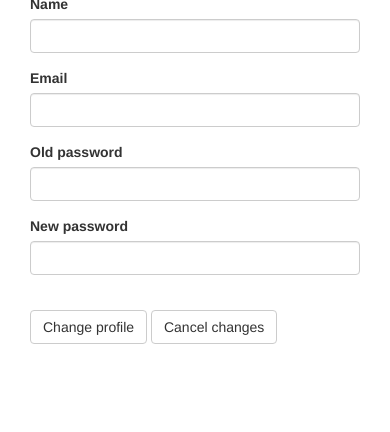
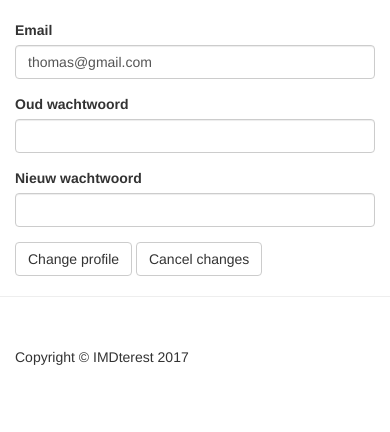
Before and after one commit to RisaSomers/Pinterest_PHP_Project, a PHP site: page /GIT/profile.php in a window 390 px wide. Shown: the part 412-844 px from the top of the page. Run offline with PHP 8.4, Linux system fonts and the light colour scheme; a user stored in the database is signed in; data comes from the database, SQL or seed files in the repository; some libraries are stand-ins or nearby versions.

Commit message:
Menu fix + update feedback upload profile picture

```diff
--- a/classes/Users.php
+++ b/classes/Users.php
@@ -132,8 +132,7 @@ class Users
         if ($check !== false) {
             $uploadOk = 1;
         } else {
-            echo "file is not an image";
-            $uploadOk = 0;
+            return "File is not an image";
         }
 
 
@@ -141,16 +140,15 @@ class Users
             $uploadOk = 0;
         }
         if ($_FILES["avatar"]["size"] > 500000000000000) {
-            echo "Sorry, your file is too large.";
-            $uploadOk = 0;
+            return "Sorry, your file is too large.";
         }
+        $imageFileType = strtolower($imageFileType);
         if ($imageFileType != "jpg" && $imageFileType != "png" && $imageFileType != "jpeg"
             && $imageFileType != "gif") {
-            echo "Sorry, only JPG, JPEG, PNG & GIF files are allowed.";
-            $uploadOk = 0;
+            return "Sorry, only JPG, JPEG, PNG & GIF files are allowed.";
         }
         if ($uploadOk == 0) {
-            echo "Sorry, your file was not uploaded.";
+            return "Sorry, your file was not uploaded.";
         } else {
             if (move_uploaded_file($test["avatar"]["tmp_name"], $target_file)) {
                 $conn = db::getInstance();
@@ -163,6 +161,8 @@ class Users
                 echo "Sorry, there was an error uploading your file.";
             }
         }
+
+        return true;
     }
 
 
--- a/includes/menu.php
+++ b/includes/menu.php
@@ -32,10 +32,10 @@
                         <span class="caret"></span>
                     </button>
                     <ul class="dropdown-menu" aria-labelledby="dropdownMenu1">
-                        <li><a href="profile.php">Instellingen</a></li>
+                        <li><a href="profile.php">Mijn profiel</a></li>
                         <li><a href="user_uploads.php">Mijn uploads</a></li>
                         <li role="separator" class="divider"></li>
-                       <li></li><a href="logout.php">Logout</a></li>
+                        <li><a href="logout.php">Logout</a></li>
                     </ul>
                 </div>
 
--- a/profile.php
+++ b/profile.php
@@ -1,7 +1,7 @@
 <?php
 
 spl_autoload_register(function ($class) {
-    include_once("classes/".$class.".php");
+	include_once("classes/" . $class . ".php");
 });
 
 session_start();
@@ -9,23 +9,26 @@ session_start();
 $user = new Users();
 $user = $user->getAllUserSpecific($_SESSION['id']);
 
-if (!isset($_FILES['avatar'])) {
-    $feedback = "Please select a file";
-    $feedback2 = "Change your information";
-} else {
+if (isset($_FILES['avatar'])) {
 	if (!empty($_POST)) {
 		$upload = new Users();
+		$ret = $upload->upload($_FILES);
+		if ($ret === true) {
+			$feedback_image = [
+              'success' => true,
+              'value' => "Your avatar was uploaded!"
+            ];
+		} else {
+            $feedback_image = [
+                'success' => false,
+                'value' => $ret
+            ];
+		}
 
-        $upload->upload($_FILES);
-        $feedback = "Your avatar was uploaded!";
-        $feedback2 = "Change your information";
+		$updatedUser = new Users();
+		$user = $updatedUser->getAllUserSpecific($_SESSION['id']);
 	}
 }
-
-
-if (!isset($_SESSION["email"])) {
-}
-
 
 if (!empty($_POST['email'])) {
 	$_SESSION['email'] = $_POST['email'];
@@ -57,69 +60,74 @@ if (!isset($_SESSION["email"])) {
     <link href="css/thumbnail-gallery.css" rel="stylesheet">
     <script src="https://ajax.googleapis.com/ajax/libs/jquery/3.1.0/jquery.min.js"></script>
     <script src="js/jquery.modal.js" type="text/javascript" charset="utf-8"></script>
-      <link rel="stylesheet" href="css/jquery.modal.css" type="text/css" media="screen" />
+    <link rel="stylesheet" href="css/jquery.modal.css" type="text/css" media="screen"/>
 
     <!-- SEARCH FUNCTION (AJAX LIVE PREVIEW)-->
     <style type="text/css">
         /* Formatting search box */
-          .search-box{
+        .search-box {
             width: 300px;
             position: relative;
             display: inline-block;
             font-size: 14px;
         }
-          .search-box input[type="text"]{
+
+        .search-box input[type="text"] {
             height: 32px;
             padding: 5px 10px;
             border: 1px solid #CCCCCC;
             font-size: 14px;
         }
-          .result{
+
+        .result {
             position: absolute;
             z-index: 999;
             top: 100%;
             left: 0;
         }
-          .search-box input[type="text"], .result{
+
+        .search-box input[type="text"], .result {
             width: 100%;
             box-sizing: border-box;
         }
+
         /* Formatting result items */
-          .result p{
+        .result p {
             margin: 0;
             padding: 7px 10px;
             border: 1px solid #CCCCCC;
             border-top: none;
             cursor: pointer;
         }
-          .result img{
-            width:50px;
+
+        .result img {
+            width: 50px;
             height: 50px;
             padding: 2px 5px;
         }
 
-          .result p:hover{
+        .result p:hover {
             background: #f2f2f2;
         }
     </style>
     <script type="text/javascript">
-      $(document).ready(function(){
-          $('.search-box input[type="text"]').on("keyup input", function(){
+        $(document).ready(function () {
+            $('.search-box input[type="text"]').on("keyup input", function () {
                 /* Get input value on change */
                 var inputVal = $(this).val();
                 var resultDropdown = $(this).siblings(".result");
-              if(inputVal.length){
-                  $.get("backend-search.php", {term: inputVal}).done(function(data){
+                if (inputVal.length) {
+                    $.get("backend-search.php", {term: inputVal}).done(function (data) {
                         // Display the returned data in browser
                         resultDropdown.html(data);
                     });
-              } else{
+                } else {
                     resultDropdown.empty();
                 }
             });
 
             // Set search input value on click of result item
-          $(document).on("click", ".result p", function(){
+            $(document).on("click", ".result p", function () {
                 $(this).parents(".search-box").find('input[type="text"]').val($(this).text());
                 $(this).parent(".result").empty();
             });
@@ -127,14 +135,10 @@ if (!isset($_SESSION["email"])) {
     </script>
 
 
-
     <title>Account</title>
 
     <style>
         .nav li {
-                    @@ -51,
-                    7 +83,
-                    12 @@ echo 'Congratulations! You are logged in!';
             text-decoration: none;
         }
 
@@ -147,82 +151,72 @@ if (!isset($_SESSION["email"])) {
 
 <body>
 
-
-
-
-           <div class="col-lg-12">
+<div class="container">
+    <div class="">
         <h1 class="page-header">Change your profile</h1>
-                <h4><?php echo $feedback ?></h4>
+			<?php if (isset($feedback_image['value'])): ?>
+          <div class="alert <?php echo $feedback_image['success'] ? 'alert-success' : 'alert-danger' ?>" role="alert">
+              <span class="glyphicon glyphicon-exclamation-sign" aria-hidden="true"></span>
+              <span class="sr-only">Error:</span>
+              <?php echo $feedback_image['value'] ?>
+          </div>
+			<?php endif; ?>
     </div>
 
+    <div class="row">
+        <div class="col-md-8">
+            <img src="<?php print $user['avatar'] ?>" alt="" class="">
 
-              <img src="<?php print $user['avatar'] ?>" alt="" style=" width: 10%; margin-left: 50px;" class="">
+            <form enctype="multipart/form-data" action="<?php echo htmlentities($_SERVER['PHP_SELF']); ?>"
+                  method="post">
 
-
-
-              <form enctype="multipart/form-data" action="<?php echo htmlentities($_SERVER['PHP_SELF']);?>" method="post">
-
-
-
-
-
-
-            <input type="hidden" name="MAX_FILE_SIZE" value="99999999" />
+                <input type="hidden" name="MAX_FILE_SIZE" value="99999999"/>
                 <div>
-                <input name="avatar" type="file" />
+                    <input name="avatar" type="file" id="avatar"/>
                 </div>
                 <br>
                 <div>
-                <input type="submit" value="Submit" />
+                    <input type="submit" class="btn btn-default" value="Submit"/>
                 </div>
 
+            </form>
+        </div>
+    </div>
 
+    <hr>
 
-
-
-            <br>
-            <br>
-            <br>
-
-            <div class="col-xs-12 no-padding">
-
-
-                <div class="col-md-6 styleguide">
-
-
-
-
-
+    <div class="row">
+        <div class="col-md-8">
+          <?php if (isset($feedback_profile)): ?>
+              <div class="alert <?php echo $feedback_profile['success'] ? 'alert-success' : 'alert-danger' ?>" role="alert">
+                  <span class="glyphicon glyphicon-exclamation-sign" aria-hidden="true"></span>
+                  <span class="sr-only">Error:</span>
+                  <?php echo $feedback_profile ?>
+              </div>
+          <?php endif; ?>
             <form action="" method="post" enctype="multipart/form-data">
                 <div class="form-group">
-                            <h4><?php echo $feedback2 ?></h4>
-                            <label for="name">Name</label>
-                            <input name="firstname" type="text" class="form-control" id="name">
+                    <label for="email">Email</label>
+                    <input name="email" type="email" class="form-control" id="email"
+                           value="<?php print $_SESSION['email'] ?>">
                 </div>
                 <div class="form-group">
-                            <label for="email">Email</label>
-                            <input name="email" type="email" class="form-control" id="email">
-                        </div>
-                        <div class="form-group">
-                            <label for="pass">Old password</label>
+                    <label for="pass">Oud wachtwoord</label>
                     <input name="password" type="password" class="form-control" id="pass">
                 </div>
                 <div class="form-group">
-                            <label for="pass_rep">New password</label>
+                    <label for="pass_rep">Nieuw wachtwoord</label>
                     <input type="password" class="form-control" id="pass_rep" name="pass_rep">
                 </div>
-
-
-                        </br>
-
                 <button name="submit" type="submit" class="btn btn-default">Change profile</button>
                 <button src="index.php" class="btn btn-default">Cancel changes</button>
-
             </form>
-
-
         </div>
     </div>
+</div>
+
+<hr>
+<?php include_once('includes/footer.php') ?>
 
 </body>
 
```
Lines whose indentation alone changed are shown as unchanged.
